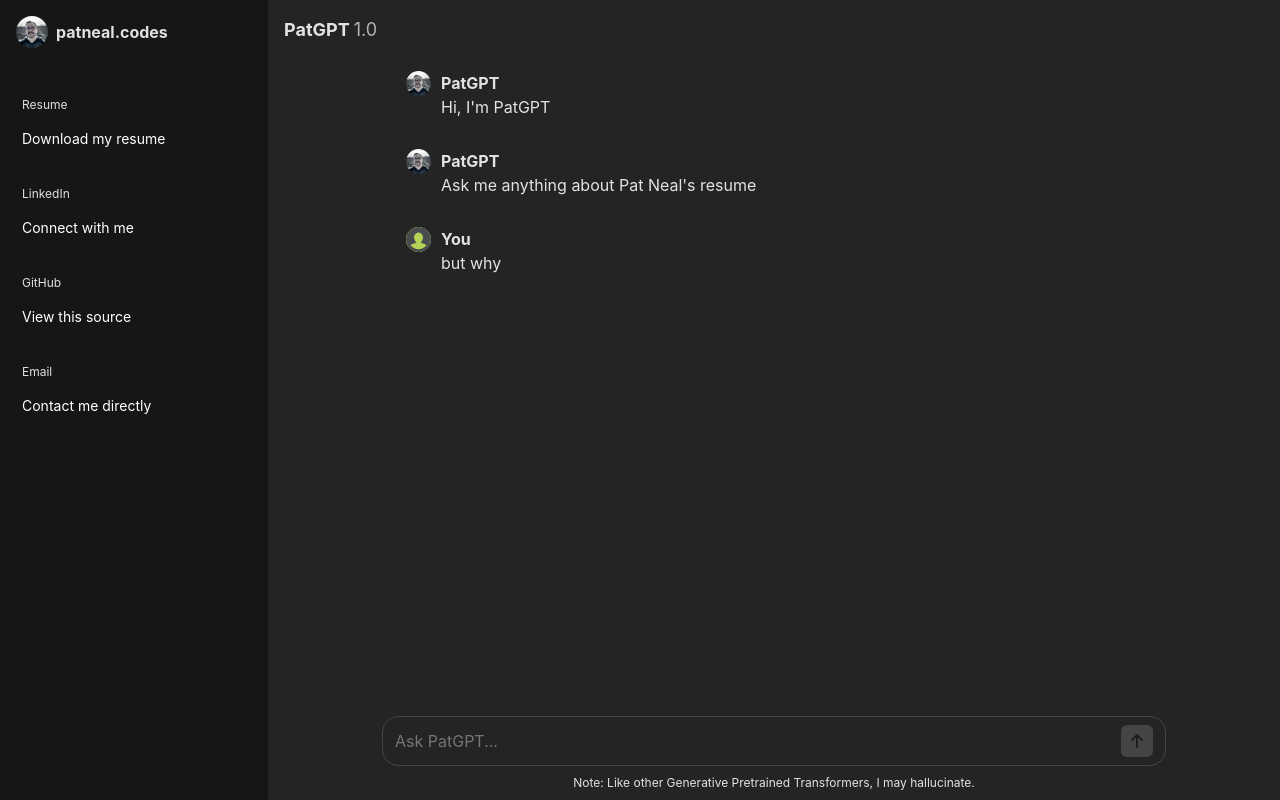
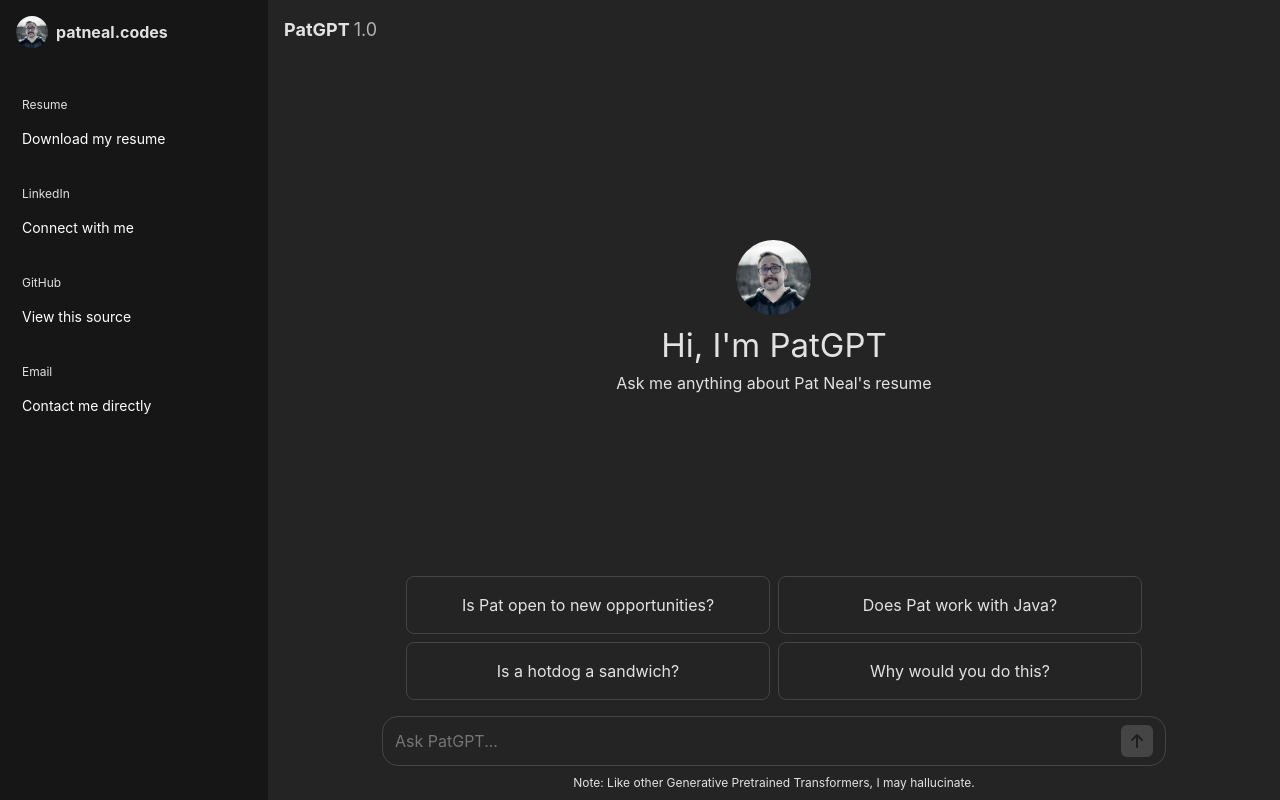
Before and after one commit to patnealcodes/patgpt, a React (Vite) app: page / in a window 1280 px wide. Built offline with nearby package versions, Linux system fonts and the light colour scheme.

Commit message:
more logic

```diff
--- a/src/App.tsx
+++ b/src/App.tsx
@@ -5,32 +5,36 @@ import { createContext, useState } from 'react'
 import menu from "@/assets/menu.svg"
 import close from "@/assets/close.svg"
 
-// Me: "Mom, can we have signals in JS natively?"
-// Mom: "We have signals home"
-// Signals at home:
-export const PseudoSignals = createContext<{ [key: string]: () => void }>({})
+export const PseudoSignals = createContext<Signals>({})
 export interface Message {
   sender: "bot" | "user",
   msg: string
 }
 
+// Me: "Mom, can we have signals in JS natively?"
+// Mom: "We have signals home"
+// Signals at home:
+interface Signals {
+  scrollToBottom?: () => void,
+  checkIfScrolled?: () => void,
+  addMessage?: (msg: Message) => void,
+}
 
 function App() {
   const [sidebarOpen, setSidebarOpen] = useState(false)
-
-  const events = {}
+  const [messages, setMessages] = useState<Message[]>([])
 
   function toggleSidebar() {
     setSidebarOpen(!sidebarOpen)
   }
 
-  // TEMP
-  const messages: Message[] = [
-    { sender: "bot", msg: "Hi, I'm PatGPT" },
-    { sender: "bot", msg: "Ask me anything about Pat Neal's resume" },
-    { sender: "user", msg: "but why" },
-  ]
-  // TEMP
+  function addMessage(msg: Message) {
+    setMessages((prev) => [...prev, msg])
+  }
+
+  const events = {
+    addMessage,
+  }
 
   return (
     <div className='layout-container'>
--- a/src/components/InputBar/InputBar.tsx
+++ b/src/components/InputBar/InputBar.tsx
@@ -10,7 +10,9 @@ function InputBar() {
 
   function submitQuestion() {
     if (!question.length) return
-    // TODO: actually do the thing
+    if (pseudoSignals.addMessage) {
+      pseudoSignals.addMessage({ sender: 'user', msg: question })
+    }
     if (pseudoSignals.scrollToBottom) {
       pseudoSignals.scrollToBottom()
     }
--- a/src/components/IntroPanel/IntroPanel.tsx
+++ b/src/components/IntroPanel/IntroPanel.tsx
@@ -1,3 +1,5 @@
+import { useContext } from 'react';
+import { PseudoSignals } from '../../App';
 import './IntroPanel.css';
 import pat from "@/assets/pat.jpg"
 
@@ -21,11 +23,14 @@ const introQuestions = [
 ]
 
 function IntroPanel() {
+  const pseudoSignals = useContext(PseudoSignals);
+
   return (
     <div className="intro-panel">
       <WelcomeBox />
       <ul className="intro-questions">
-        {introQuestions.map(q => <li key={q}>{q}</li>)}
+        {/* TODO: Ugh, clean this up */}
+        {introQuestions.map(q => <li key={q} onClick={() => pseudoSignals.addMessage!({ sender: "user", msg: q })}>{q}</li>)}
       </ul>
     </div>
   )
```
